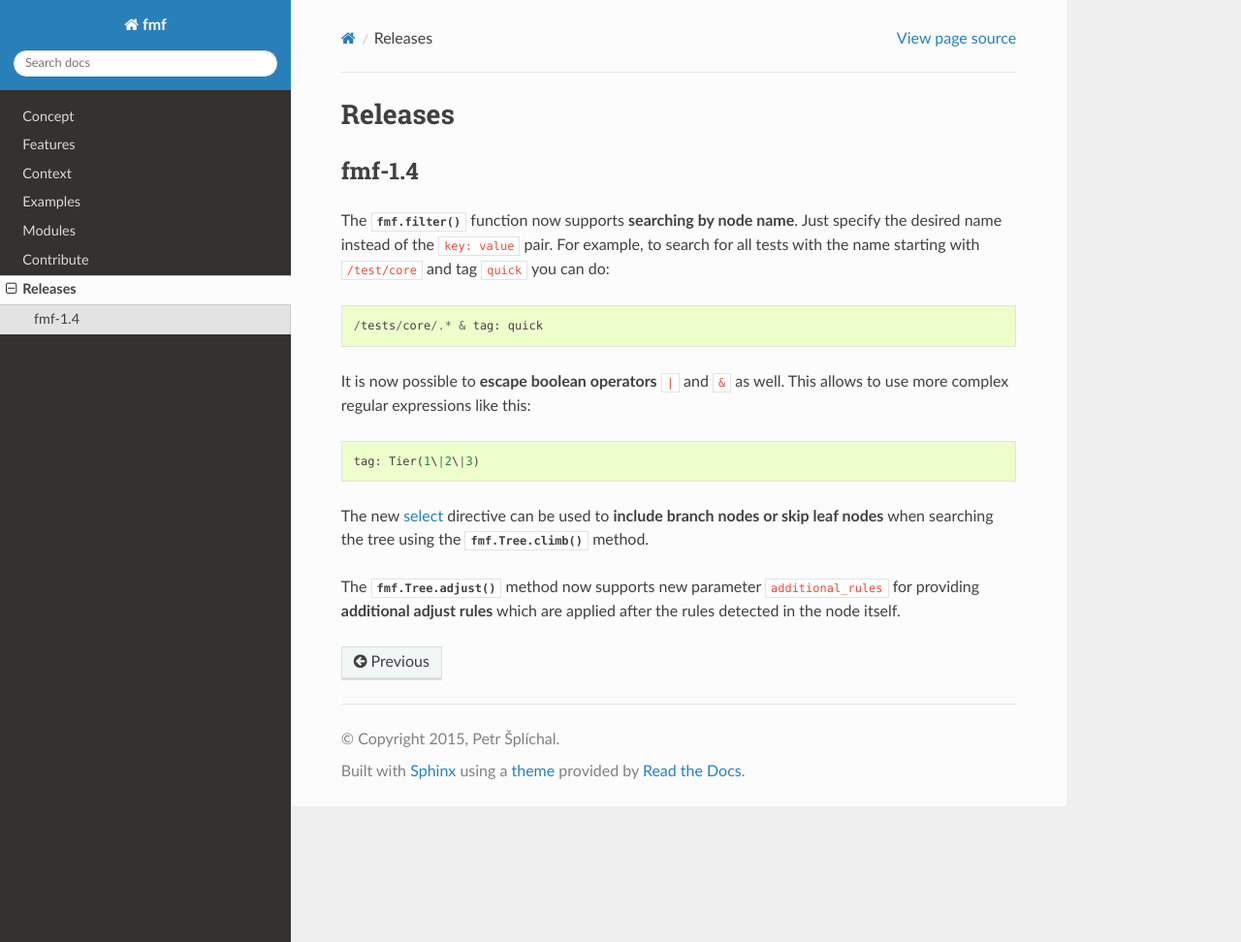
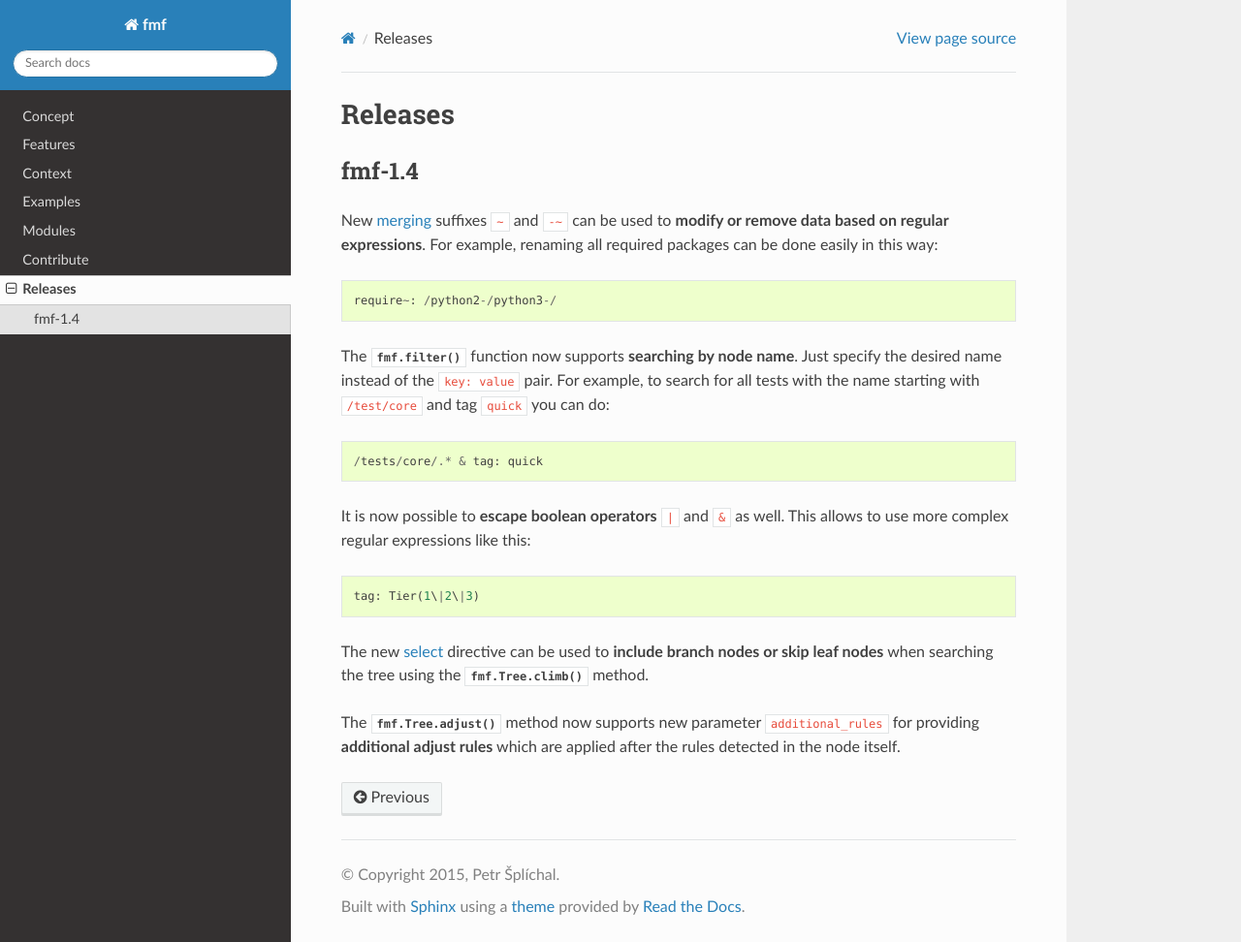
Before and after one commit to teemtee/fmf, a Sphinx documentation site: the page built from docs/releases.rst, in a window 1280 px wide and 972 px high. Shown: the whole window at 97% size. Built offline with Sphinx 7.4.7 and the Read the Docs theme 2.0.0, drawn with Linux system fonts in a browser that asks for light colours.

Commit message:
Forgotten feature, contributor and python metadata
Just a couple of leftovers discovered after the release. The new
merging operator should be definitely mentioned in the release
notes, Ondra should be added to contributors and a minor typo.

```diff
--- a/README.rst
+++ b/README.rst
@@ -195,7 +195,7 @@ Authors
 Petr Šplíchal, Miro Hrončok, Jakub Krysl, Jan Ščotka, Alois
 Mahdal, Cleber Rosa, Miroslav Vadkerti, Lukáš Zachar, František
 Nečas, Evgeny Fedin, Pablo Martin, Zhaojuan Guo, Laura Barcziová,
-Petr Matyáš, Filip Vágner and Cristian Le.
+Petr Matyáš, Filip Vágner, Cristian Le and Ondrej Moriš.
 
 
 Copyright
--- a/docs/features.rst
+++ b/docs/features.rst
@@ -79,6 +79,7 @@ directive::
     /:
         inherit: false
 
+.. _merging:
 
 Merging
 ~~~~~~~~~~~~~~~~~~~~~~~~~~~~~~~~~~~~~~~~~~~~~~~~~~~~~~~~~~~~~~~~~~
--- a/docs/releases.rst
+++ b/docs/releases.rst
@@ -6,6 +6,13 @@
 
 fmf-1.4
 ~~~~~~~~~~~~~~~~~~~~~~~~~~~~~~~~~~~~~~~~~~~~~~~~~~~~~~~~~~~~~~~~~~
+
+New :ref:`merging<merging>` suffixes ``~`` and ``-~`` can be used
+to **modify or remove data based on regular expressions**. For
+example, renaming all required packages can be done easily in this
+way::
+
+    require~: /python2-/python3-/
 
 The :py:func:`fmf.filter()` function now supports **searching by
 node name**. Just specify the desired name instead of the ``key:
--- a/setup.py
+++ b/setup.py
@@ -61,7 +61,7 @@ default_setup = dict(
         'Programming Language :: Python :: 3.9',
         'Programming Language :: Python :: 3.10',
         'Programming Language :: Python :: 3.11',
-        'Programming Language :: Python :: 3.12'
+        'Programming Language :: Python :: 3.12',
         'Topic :: Utilities',
         ],
     keywords=['metadata', 'testing'],
```
